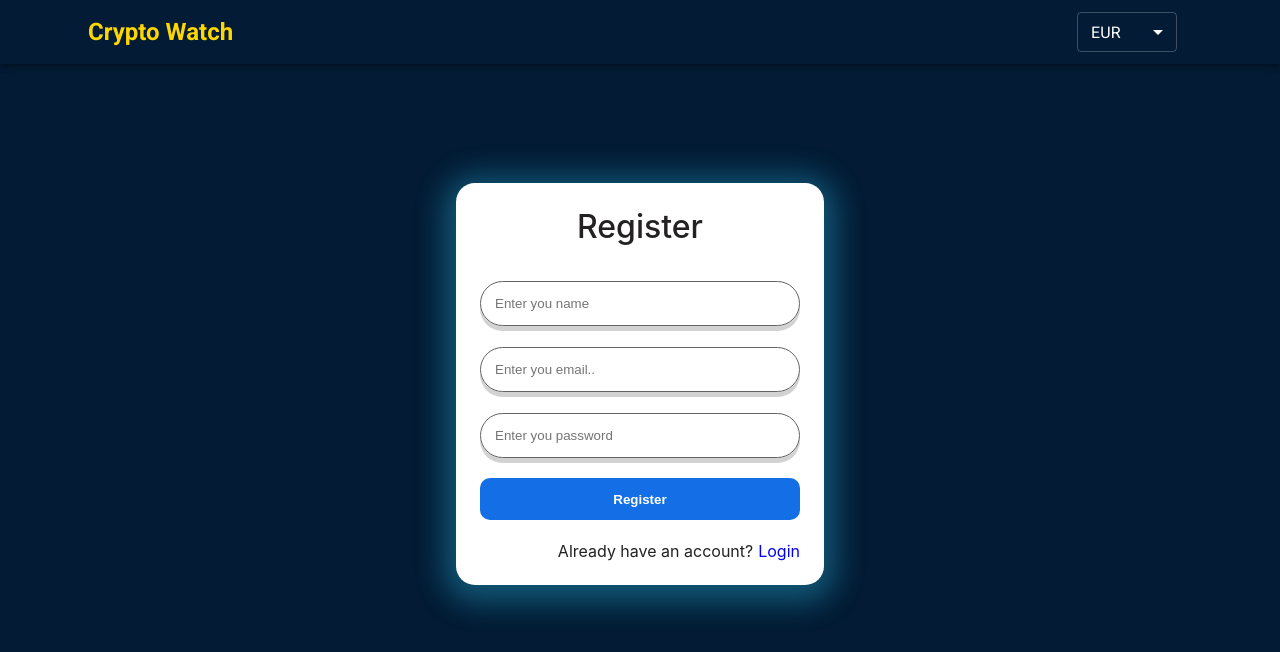
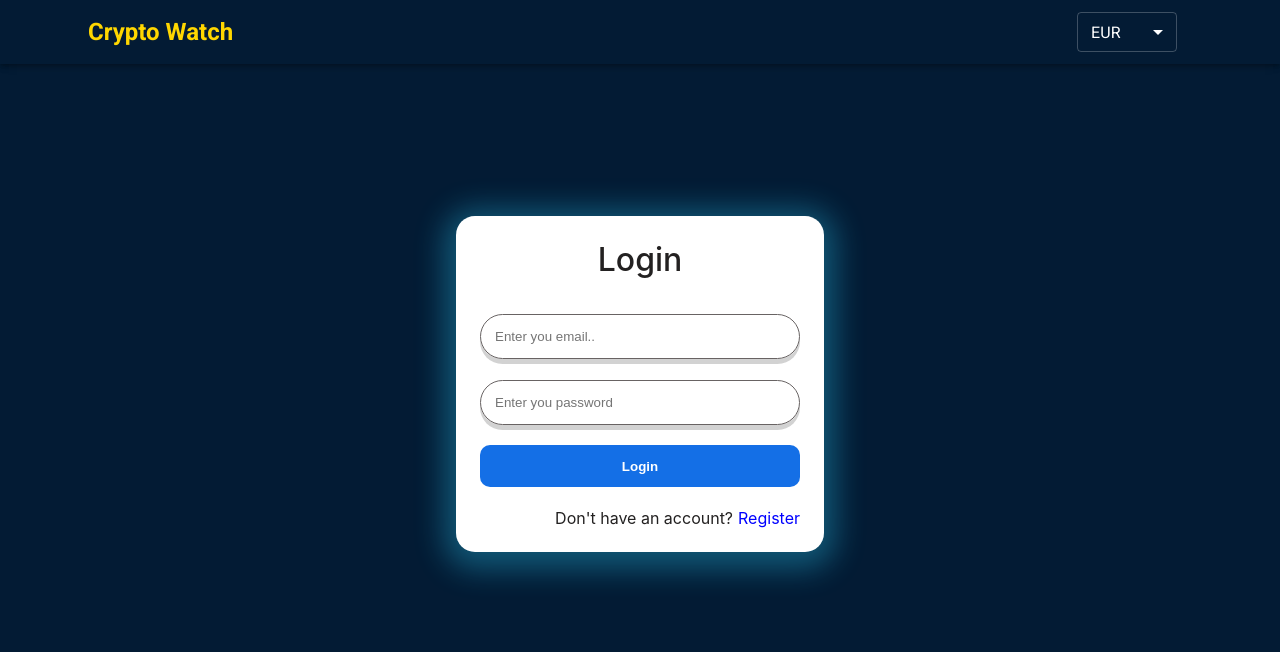
Before and after one commit to deepak2901/cryptoWatch, a React (Create React App) app: page / in a window 1280 px wide. Shown: the top 652 px of the page. Built offline with nearby package versions, Linux system fonts and the light colour scheme.

Commit message:
step-4 restAPI Cals-2 completed

```diff
--- a/src/App.js
+++ b/src/App.js
@@ -28,8 +28,8 @@ function App() {
         {/* your private and public routes goes here */}
 
         <Switch>
-          <Route path="/login" component={LoginPage} isAuthenticated={false} restricted={true} />
-          <Route path="/" component={Register} isAuthenticated={false} restricted={true} />
+          <Route path="/" component={LoginPage} isAuthenticated={false} restricted={true} />
+          <Route path="/register" component={Register} isAuthenticated={false} restricted={true} />
           <PublicRoute path="/coins/:id" component={CoinPage} isAuthenticated={true} />
           <PublicRoute path="/homepage" component={Homepage} isAuthenticated={true} />
         </Switch>
```
